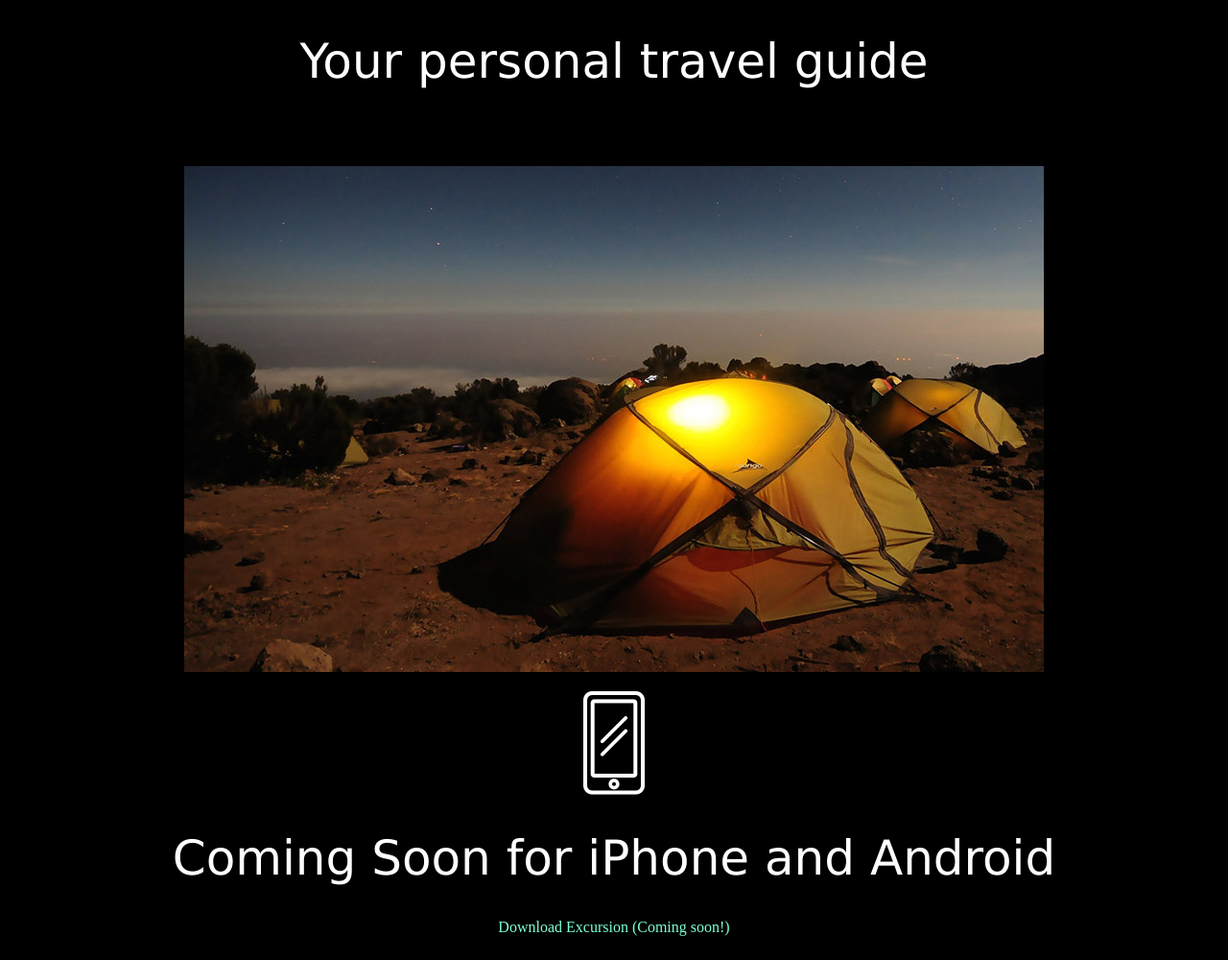
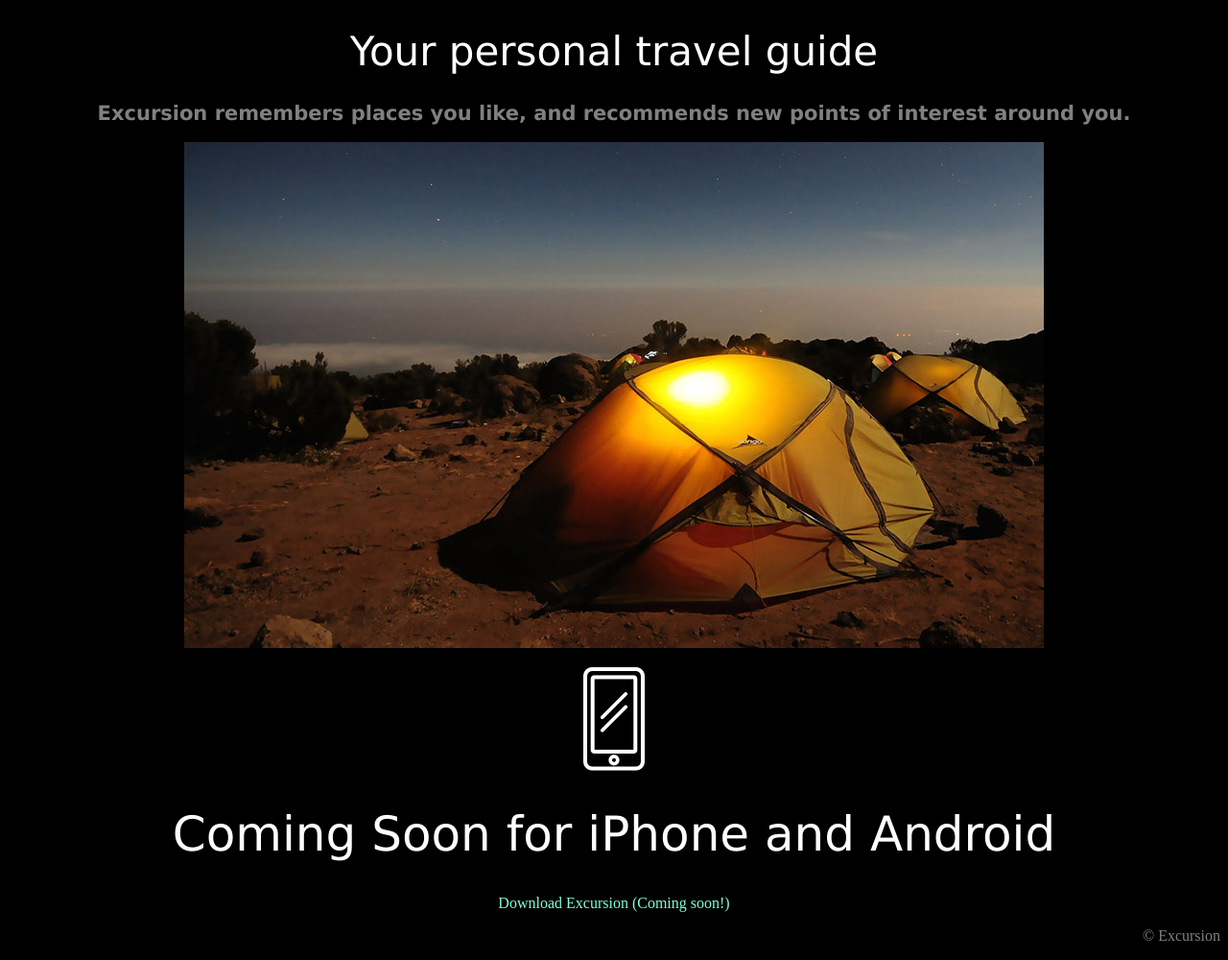
Before and after one commit to efrencast/excursion, a plain HTML site: page index.html in a window 1280 px wide. Shown: the part 312-1312 px from the top of the page at 96% size. Drawn offline with Linux system fonts and the light colour scheme.

Commit message:
Make Final Upload.

```diff
--- a/css/style.css
+++ b/css/style.css
@@ -10,7 +10,24 @@ h1 {
   color: white;
 }
 
+h2 {
+  font-family: Verdana;
+  font-size: 21px;
+  color: gray;
+}
+
 .green-link {
   color: Aquamarine;
   font-size: 16px;
 }
+
+.personal {
+  font-family: Verdana;
+  font-weight: 300;
+  font-size: 42px;
+}
+
+.footer {
+  text-align: right;
+  color: gray;
+}
--- a/index.html
+++ b/index.html
@@ -9,12 +9,13 @@
     <h1>Discover hidden places in the world around you</h1>
     <p class="green-link">Download Excursion (Coming soon!)</p>
     <p><video src="resources/videos/excursion.mp4" autoplay />
-    <h1>Your personal travel guide</h1>
+    <h1 class="personal">Your personal travel guide</h1>
     <h2>Excursion remembers places you like, and recommends
       new points of interest around you.</h2>
       <p><img src="resources/images/camp.jpg" /></p>
       <p><img src="resources/images/phone.png" /></p>
       <h1>Coming Soon for iPhone and Android</h1>
       <p class="green-link">Download Excursion (Coming soon!)</p>
+      <p class="footer">&copy; Excursion</p>
   </body>
 </html>
```
